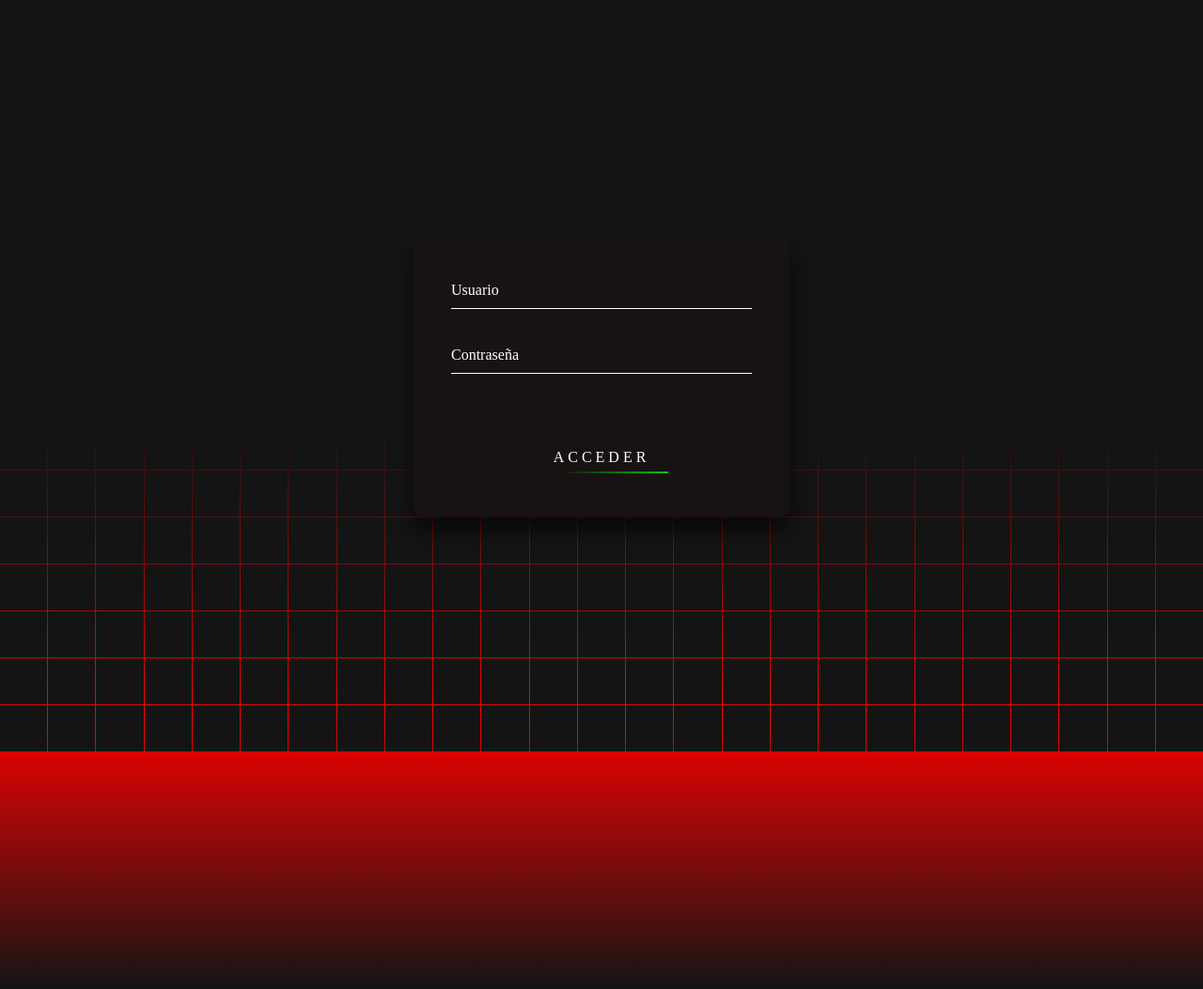
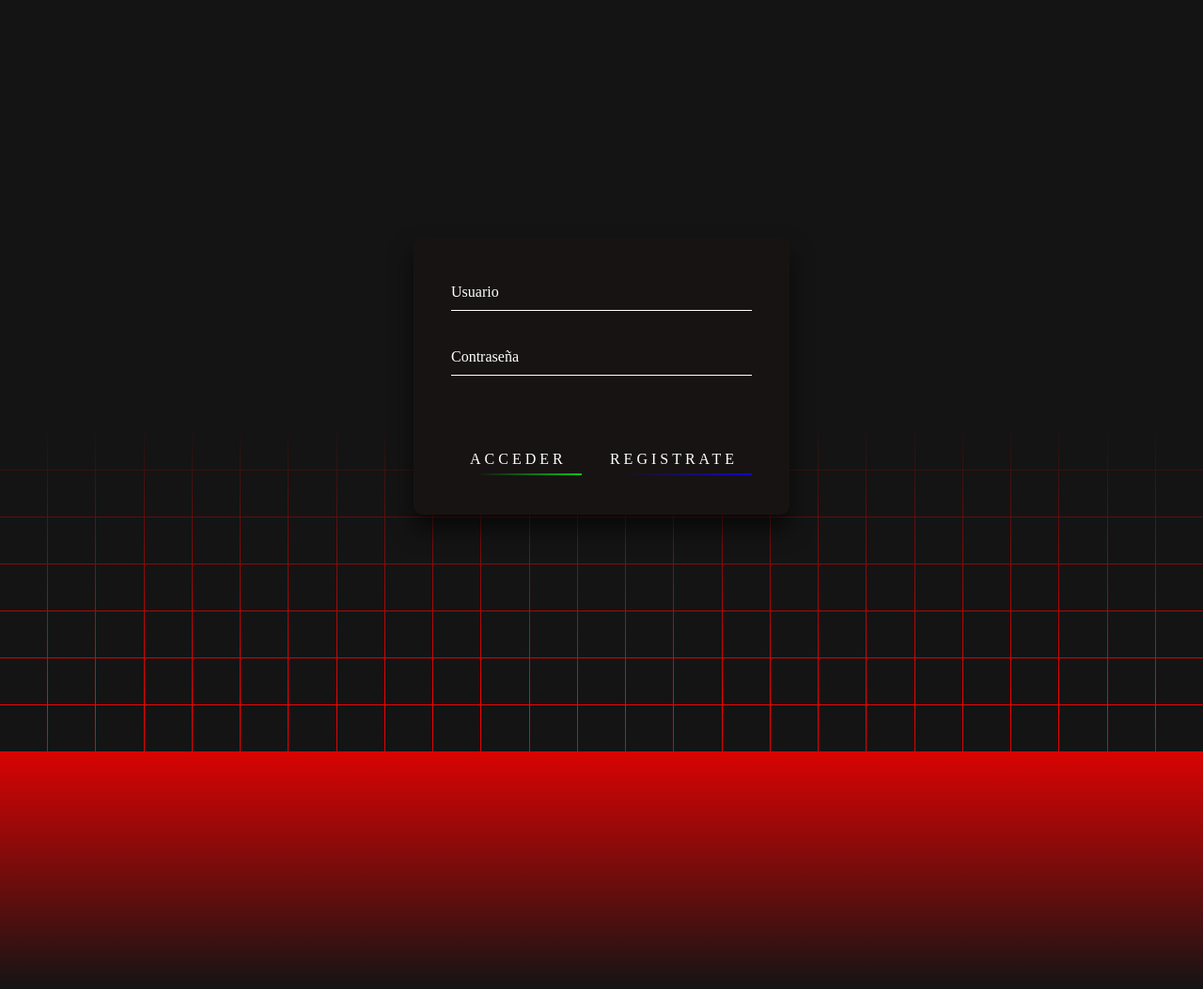
Before and after one commit to Creathor-14/programacion_web, a Django app: page /login/ in a window 1280 px wide. Shown: the whole page at 94% size. Run offline with Django 4.2, Linux system fonts and the light colour scheme.

```diff
--- a/restautant/login_app/static/login_app/css/box.css
+++ b/restautant/login_app/static/login_app/css/box.css
@@ -61,8 +61,7 @@
   }
 
   .login-box a:hover {
-    --default: #03f40f;
-    --dark:  red;
+
     background: #03f40f;
     color: #fff;
     border-radius: 5px;
@@ -70,6 +69,16 @@
                 0 0 25px #03f40f,
                 0 0 50px #03f40f,
                 0 0 100px #03f40f;
+  }
+  .login-box #registrarse:hover {
+
+    background: #1303f4;
+    color: #fff;
+    border-radius: 5px;
+    box-shadow: 0 0 5px #1303f4,
+                0 0 25px #1303f4,
+                0 0 50px #1303f4,
+                0 0 100px #1303f4;
   }
 
   .login-box a span {
@@ -95,6 +104,16 @@
     background: linear-gradient(90deg, transparent, #03f40f);
     animation: btn-anim1 2s linear infinite;
   }
+  #registrarse span:nth-child(1) {
+    bottom: 2px;
+    left: -100%;
+    width: 100%;
+    height: 2px;
+    background: linear-gradient(90deg, transparent, #1303f4);
+    animation: btn-anim1 2s linear infinite;
+  }
   .center-wrapper {
     text-align: center;
+    display: flex;
+    gap:10px;
   }
--- a/restautant/login_app/templates/login_app/box.html
+++ b/restautant/login_app/templates/login_app/box.html
@@ -15,10 +15,8 @@
         <label>Contraseña</label>
       </div>
       <div class="center-wrapper">
-        <a href="#" >
-              Acceder
-          <span></span>
-        </a>
+        <a href="#">Acceder<span></span></a>
+        <a href="#" id="registrarse">Registrate<span></span></a>
       </div>
     </form>
   </div>
```
